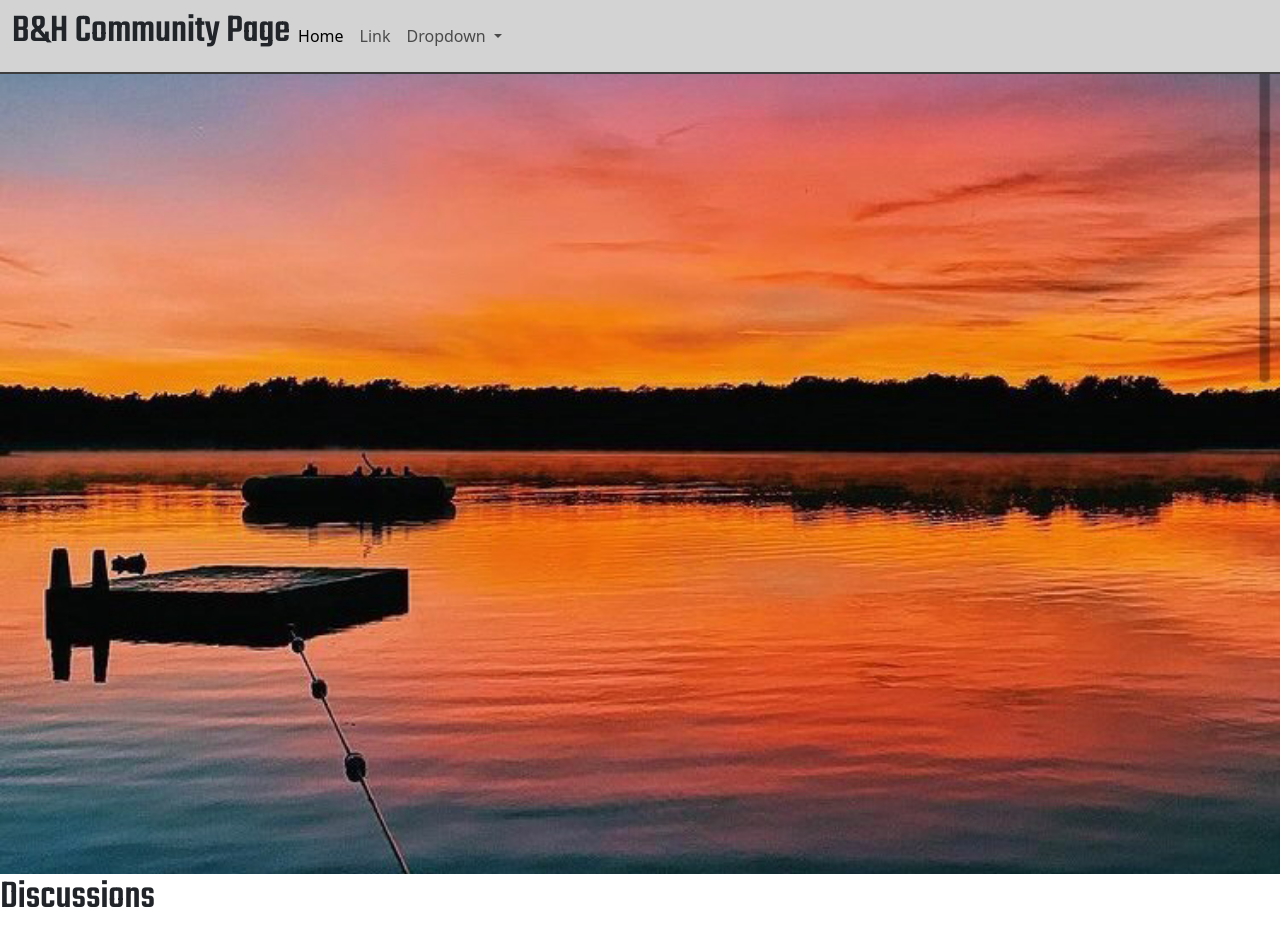
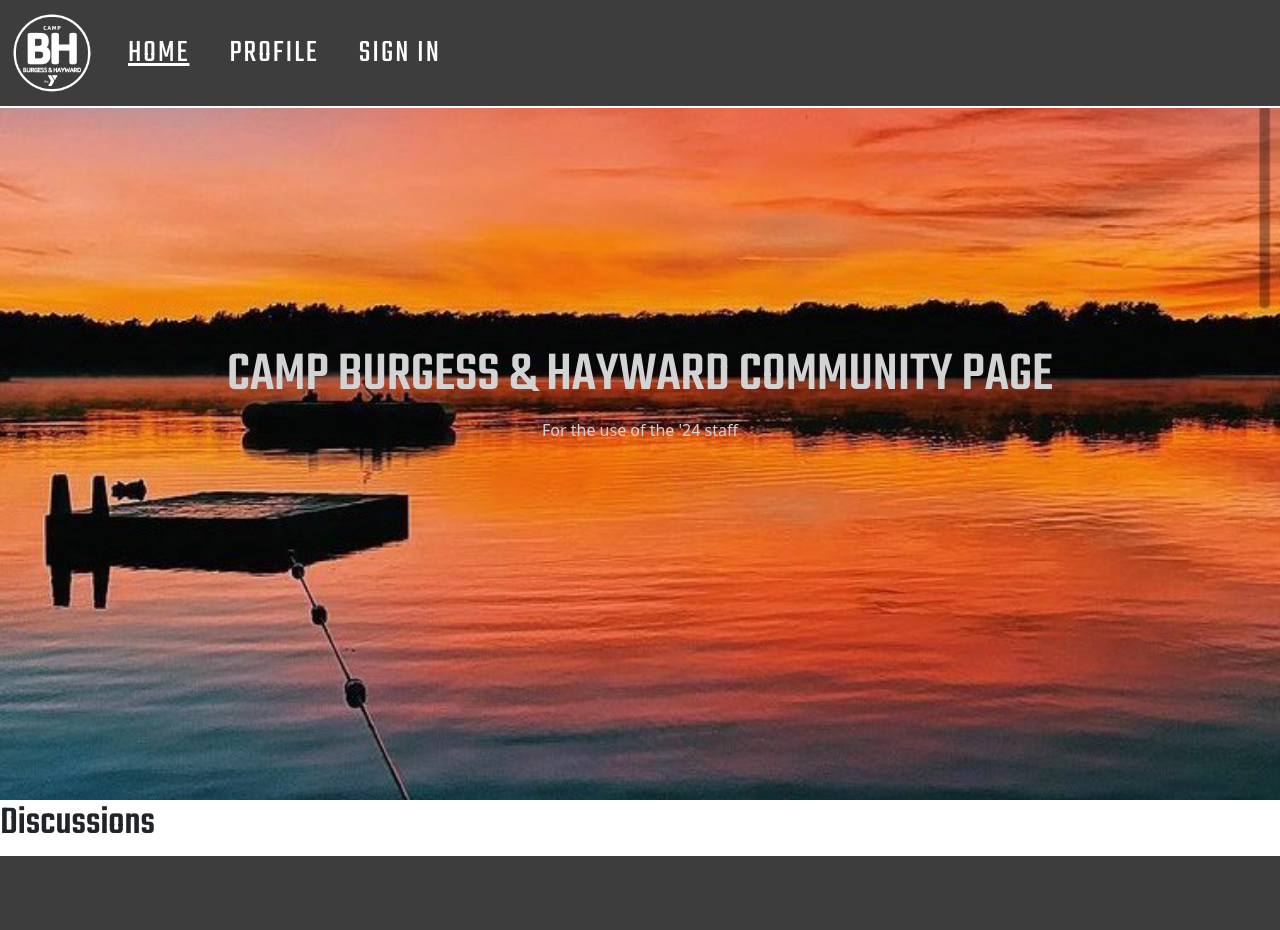
Before and after one commit to cameronjamesw/burgess-community-page, a Django app: page / in a window 1280 px wide. After the commit the page ends 856 px from the top, so only its background shows below. Run offline with Django 4.2, Linux system fonts and the light colour scheme; data that the repository does not hold is empty.

Commit message:
alter navbar styling

```diff
--- a/discussion/templates/discussion/index.html
+++ b/discussion/templates/discussion/index.html
@@ -2,8 +2,12 @@
 {% load static %}
 
 {% block content %}
-<div class="container-fluid" id="hero-image">
-</div>
+<section class="container-fluid" id="hero-image">
+    <div class="container-lg text-center" id="hero-text">
+        <h3 class="text-uppercase">Camp Burgess & Hayward community page</h3>
+        <p>For the use of the '24 staff</p>
+    </div>
+</section>
 <div>
     <h1>Discussions</h1>
     <div class="container">
--- a/static/css/style.css
+++ b/static/css/style.css
@@ -10,12 +10,48 @@
 }
 
 header {
-    background-color: #d3d3d3;
-    border-bottom: 2px solid #3d3d3d;
+    background-color: #3d3d3d;
+}
+
+header img {
+    width: 80px;
+    height: 80px;
 }
 
 .navbar {
-    background-color: #d3d3d3;
+    background-color: #3d3d3d;
+    border-bottom: 2px solid #fff;
+    font-family: 'teko', 'sans-serif';
+    font-size: 200%;
+    color: #fff;
+}
+
+li > a {
+    color: #fff;
+    text-decoration: none;
+    text-transform: uppercase;
+    letter-spacing: 2px;
+    padding: 20px;
+}
+
+li > a:hover {
+    color: #d3d3d3;
+}
+
+#toggler-icon {
+    color: #fff;
+}
+
+.active {
+    text-decoration: underline;
+}
+
+.active:hover {
+    text-decoration: underline;
+}
+
+.white {
+    color: #fff;
 }
 
 .container {
@@ -29,4 +65,16 @@
 #hero-image {
     background: url("../images/sunset.jpg") fixed center / cover;
     min-height: 100vh;
+    display: flex;
+    align-items: center;
 }
+
+#hero-text > h3 {
+    color: #d3d3d3;
+    font-size: 350%;
+}
+
+#hero-text > p {
+    color: #d3d3d3;
+    font-size: 100%;
+}
--- a/templates/base.html
+++ b/templates/base.html
@@ -21,31 +21,22 @@
 
 <body>
     <header>
-        <nav class="navbar navbar-expand-lg">
+        <nav class="navbar fixed-top navbar-expand-lg">
             <div class="container-fluid">
-                <h1>B&H Community Page</h1>
-              <!-- <a class="navbar-brand" href="#">Navbar</a>
-              <button class="navbar-toggler" type="button" data-bs-toggle="collapse" data-bs-target="#navbarSupportedContent" aria-controls="navbarSupportedContent" aria-expanded="false" aria-label="Toggle navigation">
+              <a class="navbar-brand" href="#"><img src="../static/images/B&H Logo (Transparent).png" alt="B&H Logo"></a>
+              <button class="navbar-toggler" type="button" data-bs-toggle="collapse" data-bs-target="#navbarText" aria-controls="navbarText" aria-expanded="false" aria-label="Toggle navigation">
                 <span class="navbar-toggler-icon"></span>
-              </button> -->
-              <div class="collapse navbar-collapse" id="navbarSupportedContent">
+              </button>
+              <div class="collapse navbar-collapse" id="navbarText">
                 <ul class="navbar-nav me-auto mb-2 mb-lg-0">
-                  <li class="nav-item">
-                    <a class="nav-link active" aria-current="page" href="#">Home</a>
+                  <li>
+                    <a class="active" aria-current="page" href="#">Home</a>
                   </li>
-                  <li class="nav-item">
-                    <a class="nav-link" href="#">Link</a>
+                  <li>
+                    <a href="#">Profile</a>
                   </li>
-                  <li class="nav-item dropdown">
-                    <a class="nav-link dropdown-toggle" href="#" role="button" data-bs-toggle="dropdown" aria-expanded="false">
-                      Dropdown
-                    </a>
-                    <ul class="dropdown-menu">
-                      <li><a class="dropdown-item" href="#">Action</a></li>
-                      <li><a class="dropdown-item" href="#">Another action</a></li>
-                      <li><hr class="dropdown-divider"></li>
-                      <li><a class="dropdown-item" href="#">Something else here</a></li>
-                    </ul>
+                  <li>
+                    <a href="#">Sign In</a>
                   </li>
                 </ul>
               </div>
```
Also changed, not shown: static/images/B&H Logo (Transparent).png (added).
